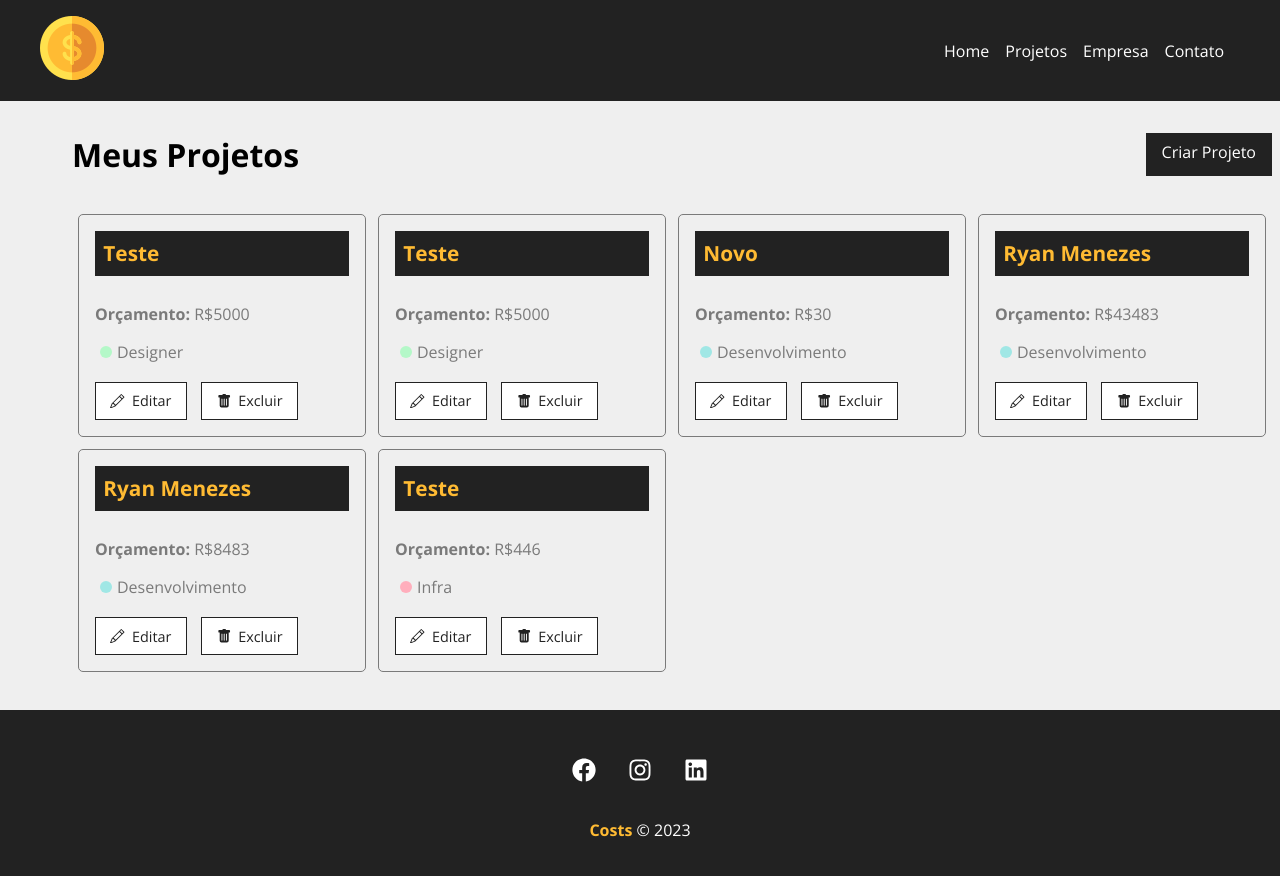
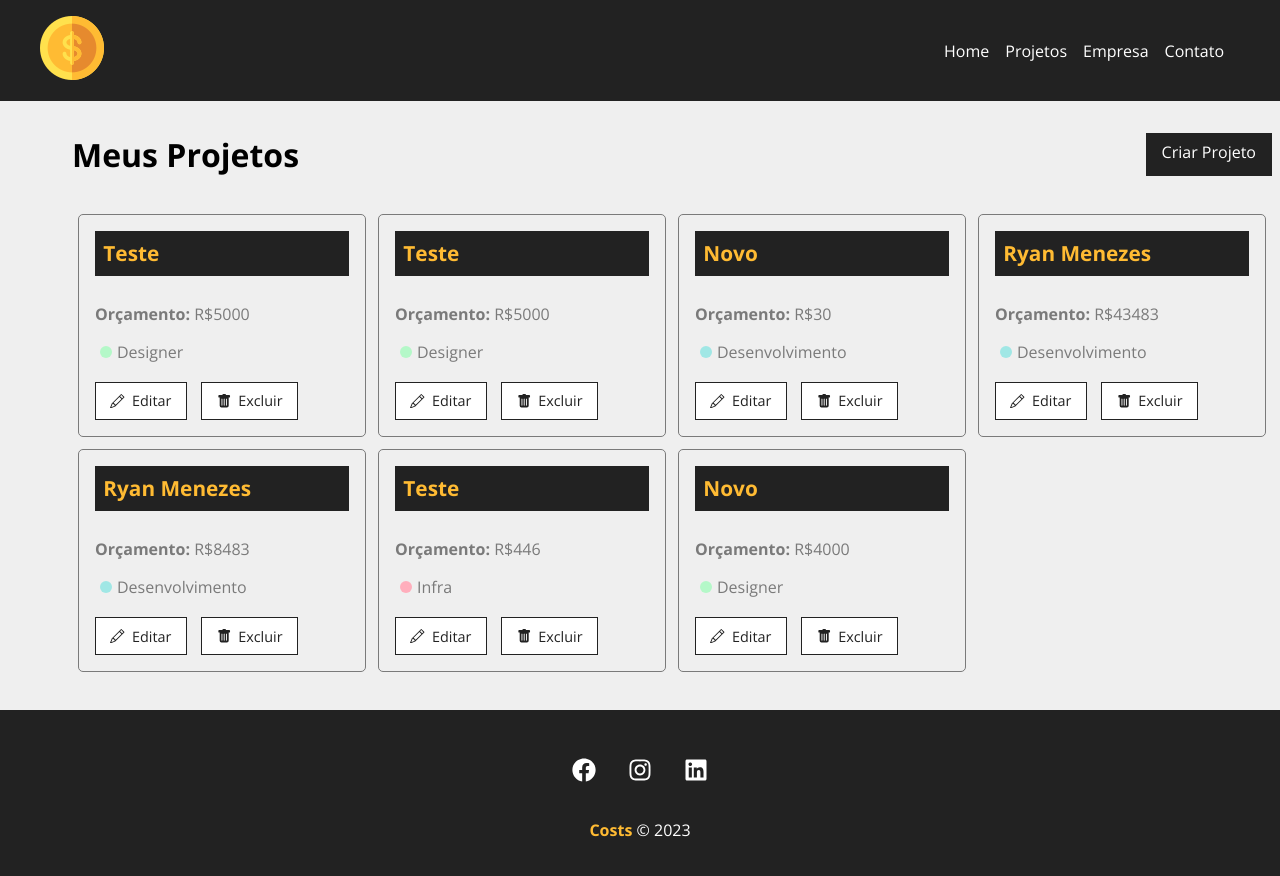
Before and after one commit to Ryan-Menezes/costs, a React (Create React App) app: page /projetos in a window 1280 px wide. Shown: the top 876 px of the page. Built offline with nearby package versions, Linux system fonts and the light colour scheme; data requests are answered from the project's data file; the HTML template or start-up script is replaced by a standard one.

Commit message:
Criando componente de loader

```diff
--- a/db.json
+++ b/db.json
@@ -65,6 +65,17 @@
       "cost": 0,
       "services": [],
       "id": 6
+    },
+    {
+      "name": "Novo",
+      "budget": "4000",
+      "category": {
+        "id": "3",
+        "name": "Designer"
+      },
+      "cost": 0,
+      "services": [],
+      "id": 7
     }
   ],
   "categories": [
--- /dev/null
+++ b/src/components/layout/Loading/index.js
@@ -0,0 +1,12 @@
+import styles from './style.module.css';
+import loading from '../../../img/loading.svg';
+
+function Loading() {
+  return (
+    <div className={styles.loader_container}>
+      <img className={styles.loader} src={loading} alt="Loading" />
+    </div>
+  );
+}
+
+export default Loading;
--- /dev/null
+++ b/src/components/layout/Loading/style.module.css
@@ -0,0 +1,11 @@
+.loader_container {
+  width: 100%;
+  height: 100%;
+  display: flex;
+  justify-content: center;
+  align-items: center;
+}
+
+.loader {
+  width: 50px;
+}
--- a/src/components/pages/Projects/index.js
+++ b/src/components/pages/Projects/index.js
@@ -2,12 +2,14 @@ import styles from './style.module.css';
 import { useState, useEffect } from 'react';
 import { useLocation } from 'react-router-dom';
 import Container from '../../layout/Container';
+import Loading from '../../layout/Loading';
 import LinkButton from '../../layout/LinkButton';
 import Message from '../../layout/Message';
 import ProjectCard from '../../project/ProjectCard';
 
 function Projects() {
   const [projects, setProjects] = useState([]);
+  const [removeLoading, setRemoveLoading] = useState(false);
 
   const location = useLocation();
   const message = location.state ? location.state.message : '';
@@ -22,6 +24,7 @@ function Projects() {
     .then(res => res.json())
     .then(data => {
       setProjects(data);
+      setRemoveLoading(true);
     })
     .catch(err => console.log(err));
   }, []);
@@ -43,6 +46,12 @@ function Projects() {
             category={project.category}
           />
         ))}
+
+        {!removeLoading && <Loading />}
+
+        {removeLoading && projects.length === 0 && (
+          <p>Não há projetos cadastrados!</p>
+        )}
       </Container>
     </div>
   );
```
